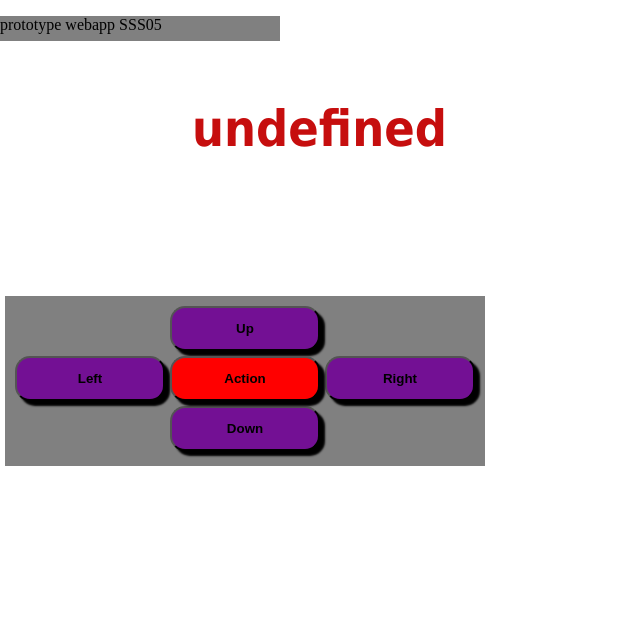
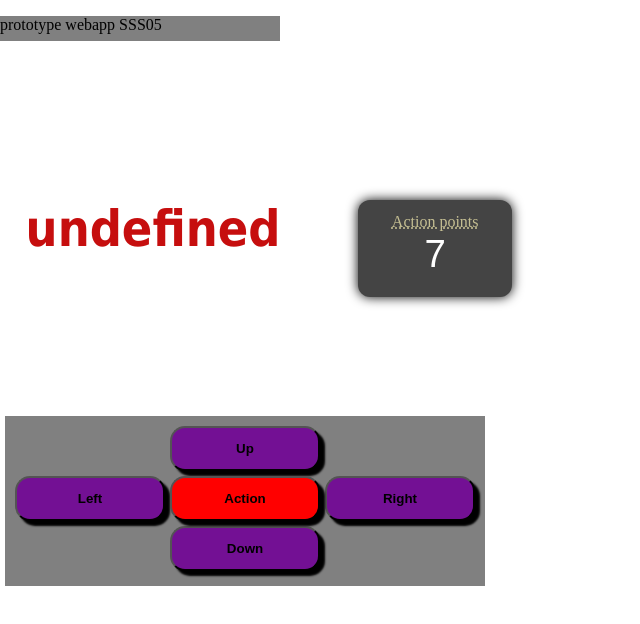
Before and after one commit to gilliangoud/PAD, a website: page client/index.html in a window 1280 px wide. Both pictures are taken after a click on the button "Action". Shown: the whole page, without its empty margins (0-640 px from the left). Drawn offline with nearby package versions, Linux system fonts and the light colour scheme; no server answers.

Commit message:
Counter systeem voor Action Points

```diff
--- a/client/index.html
+++ b/client/index.html
@@ -9,14 +9,21 @@
         prototype webapp SSS05
     </p>
 
+
+
     <div class="userName" id="data"></div>
 
+    <div class="box">
+        <label for="Action points"><abbr title="Action points">Action points</abbr></label>
+        <input id="qty" class="input" value="10" />
+    </div>
+
     <p id="controlsBox">
-        <button id="up">Up</button>
-        <button id="down">Down</button>
-        <button id="left">Left</button>
-        <button id="right">Right</button>
-        <button id="action">Action</button>
+        <button id="up" onclick="modify_qty(-1)">Up</button>
+        <button id="down" onclick="modify_qty(-1)">Down</button>
+        <button id="left" onclick="modify_qty(-1)">Left</button>
+        <button id="right" onclick="modify_qty(-1)">Right</button>
+        <button id="action" onclick="modify_qty(-3)">Action</button>
     </p>
 
     <script src="/socket.io/socket.io.js"></script>
@@ -33,11 +40,19 @@
         }
 
 
-        /*
-        function myAction() {
-            //code voor actions
-        }
-        */
+
+    function modify_qty(val) {
+        var qty = document.getElementById('qty').value;
+        var new_qty = parseInt(qty,10) + val;
+
+        if (new_qty == 0) {
+        new_qty = 10;
+    }
+
+    document.getElementById('qty').value = new_qty;
+    return new_qty;
+}
+
 
 
     </script>
@@ -53,11 +68,12 @@
     </script>
 
     <style>
+
         #controlsBox {
             width: 480px;
             height: 170px;
             position: absolute;
-            top: 35%;
+            top: 50%;
             left: 5px;
             background-color: grey;
         }
@@ -75,12 +91,40 @@
             text-align: left;
             font-family: Tahoma;
             position: absolute;
-            top: 100px;
-            left: 15%;
+            top: 25%;
+            left: 2%;
             font-weight: bold;
             font-size: 50px;
             color: #c60e0e;
         }
+
+         .box {
+            background-color: #444;
+            color: #C4BE92;
+            text-align: center;
+            -webkit-border-radius: 12px;
+            border-radius: 12px;
+            -moz-background-clip: padding;
+            -webkit-background-clip: padding-box;
+            background-clip: padding-box;
+            padding: .8em .8em 1em;
+            width: 8em;
+            position: absolute;
+            top: 25%;
+            left: 28%;
+            -webkit-box-shadow: 0px 0px 12px 0px #000;
+            box-shadow: 0px 0px 12px 0px #000;
+        }
+
+        .input {
+         font-size: 2.4em;
+         background-color: transparent;
+         text-align: center;
+         border-width: 0;
+         width: 100%;
+         margin: 0 0 .1em 0;
+         color: #fff;
+     }
     </style>
 
     <script>
```
